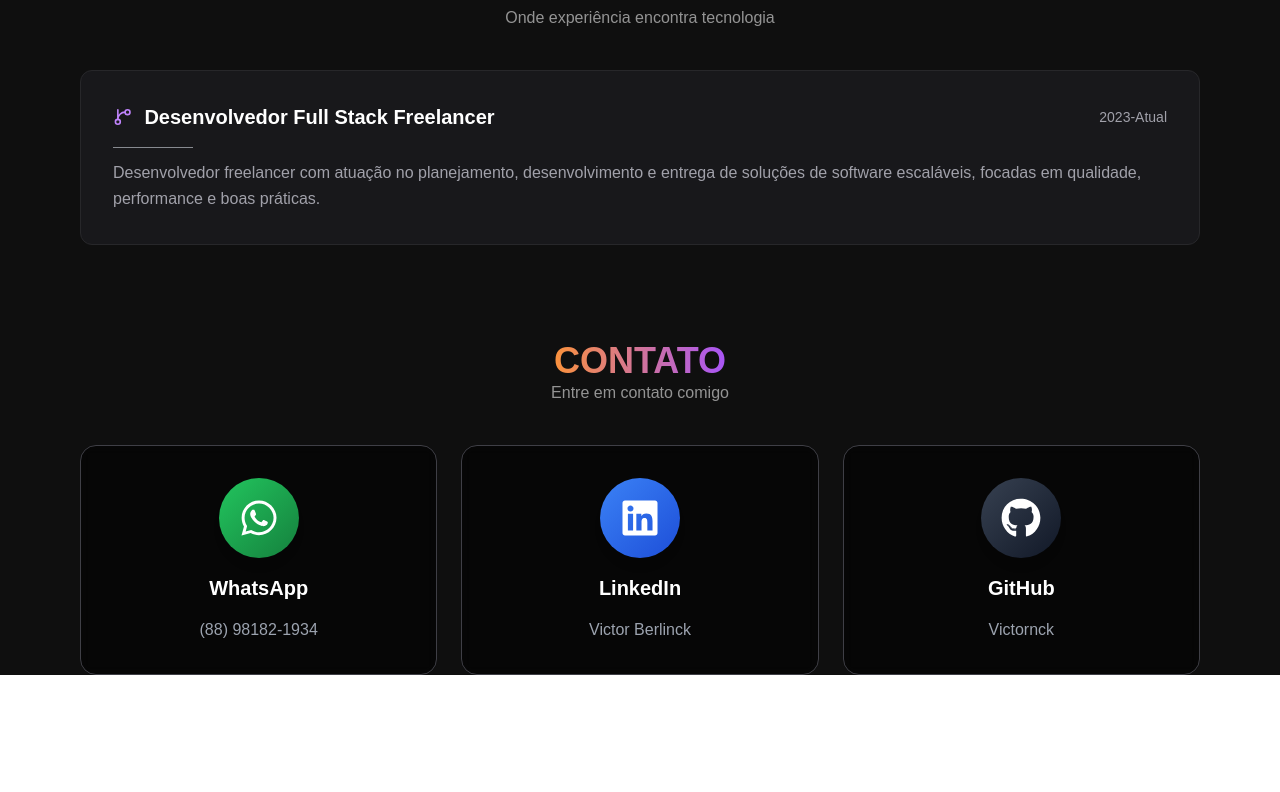
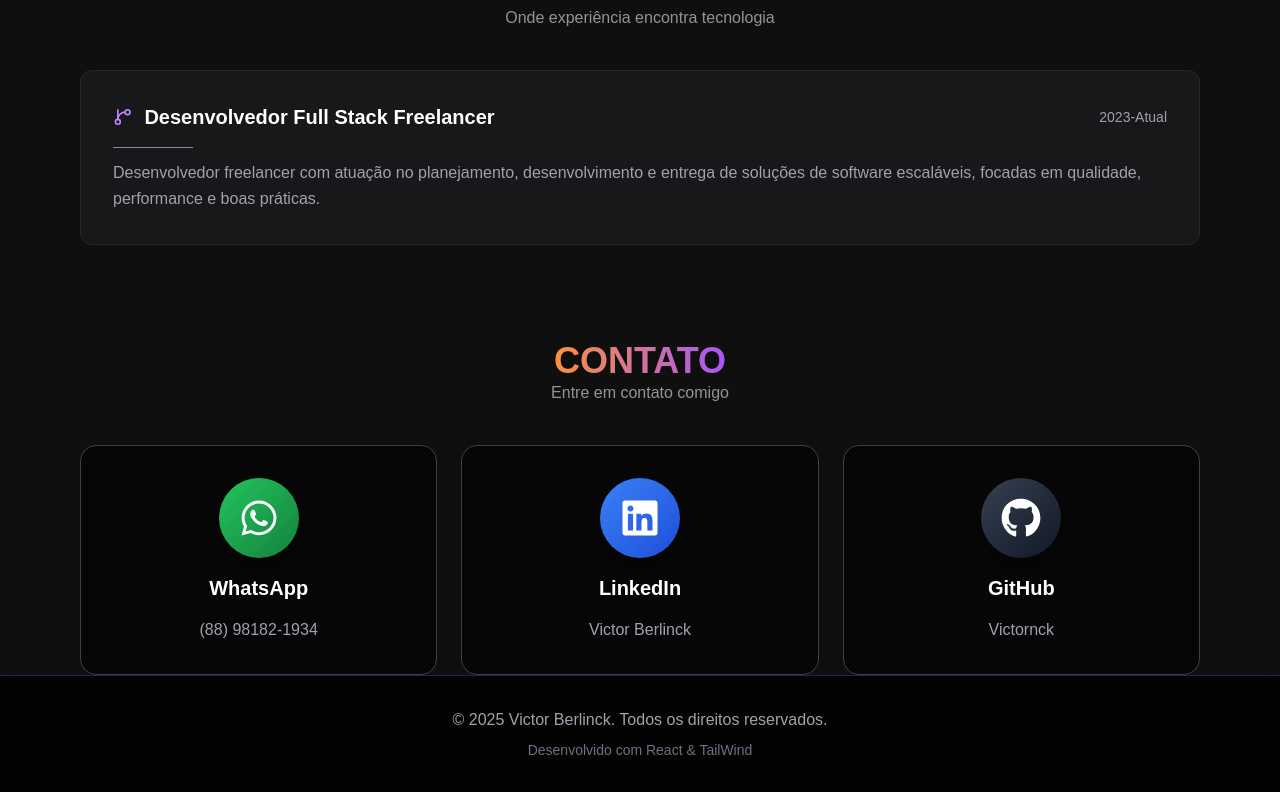
Before and after one commit to Victornck/portfolio-pessoal, a React (Vite) app: page / in a window 1280 px wide. Shown: the part 1618-2410 px from the top of the page. Before the commit the page ends 2293 px from the top, so only its background shows below. Built offline with nearby package versions, Linux system fonts and the light colour scheme.

Commit message:
feat: add footer

```diff
--- a/src/App.jsx
+++ b/src/App.jsx
@@ -19,6 +19,14 @@ function App() {
       <Projects />
       <ExperiencePage />
       <Contact />
+      <div>
+        <footer className="bg-black/80 backdrop-blur-md border-t border-purple-500/30 py-8 text-center">
+        <p className="text-gray-400">
+          &copy; 2025 Victor Berlinck. Todos os direitos reservados.
+        </p>
+        <p className="text-gray-500 text-sm mt-2">Desenvolvido com React & TailWind</p>
+      </footer>
+      </div>
     </div>
   );
 }
```
